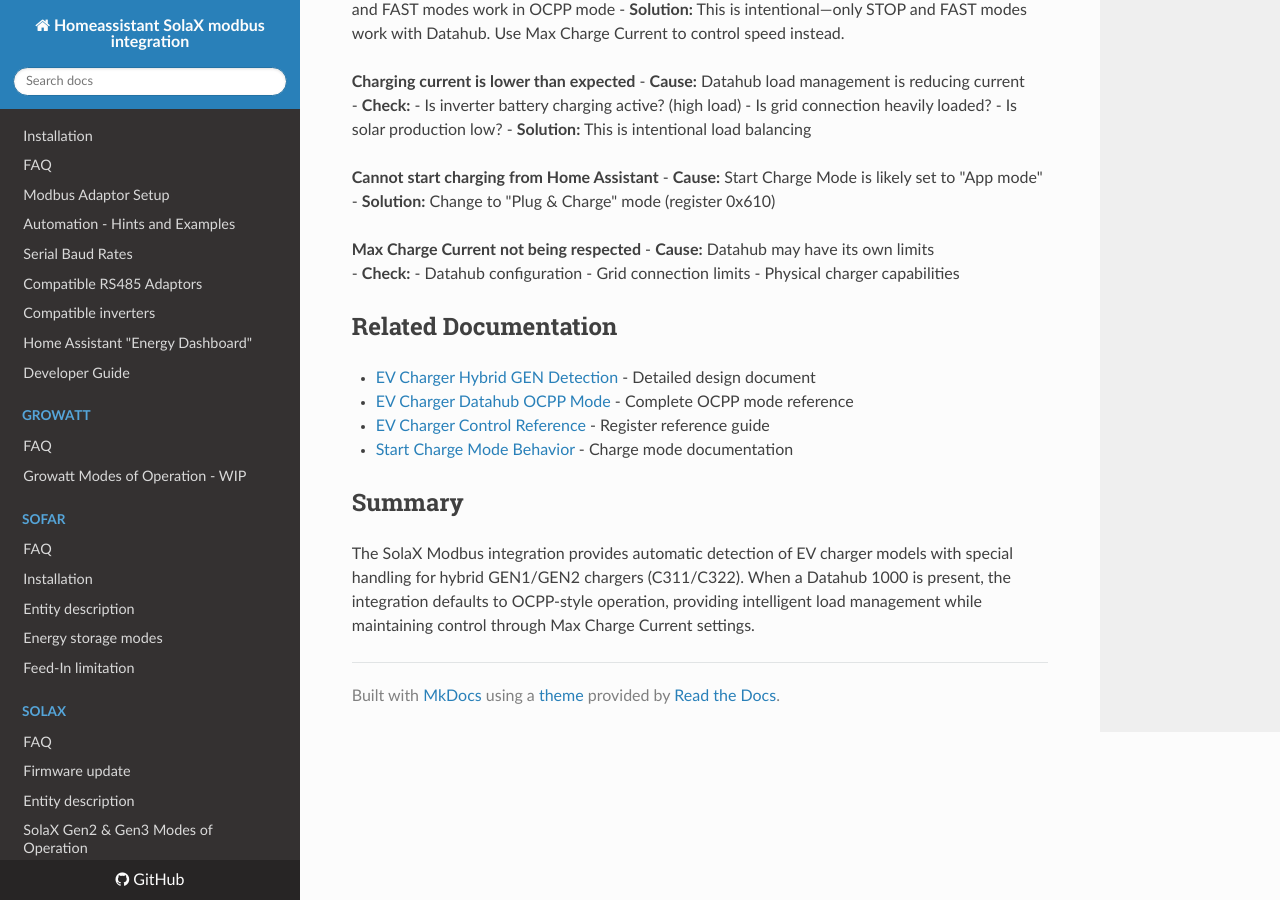
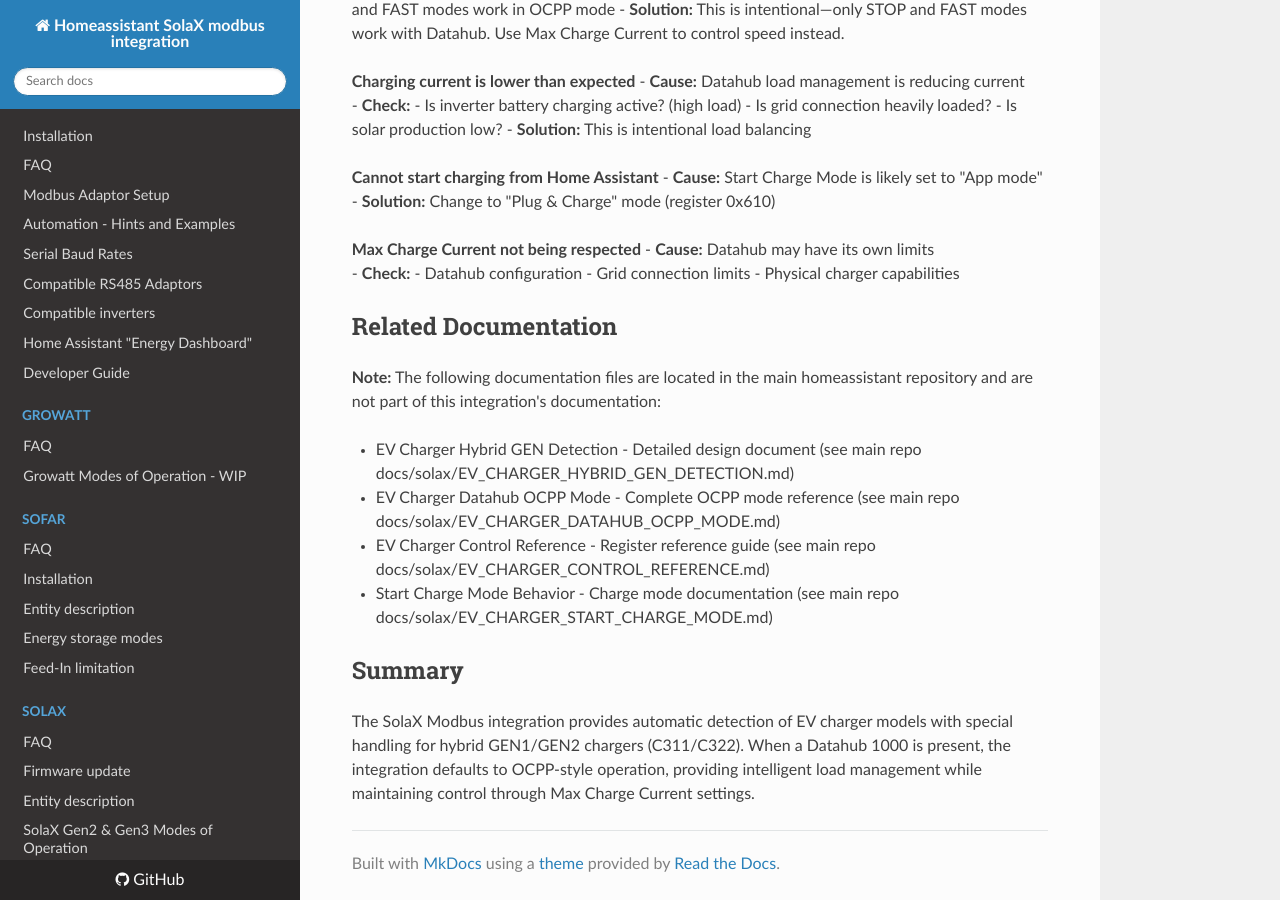
Before and after one commit to wills106/homeassistant-solax-modbus, an MkDocs documentation site: the page built from docs/solax-ev-charger-operation.md, in a window 1280 px wide and 900 px high, scrolled down 7110 px. Built offline with MkDocs 1.6.1, drawn with Linux system fonts in a browser that asks for light colours; nearby versions of some CDN libraries.

Commit message:
Fix broken documentation links for Read the Docs build
Replace broken relative links to external docs with descriptive text.
The referenced files are in the main homeassistant repo, not in this
integration's documentation, so links cannot be resolved by Read the Docs.

```diff
--- a/docs/solax-ev-charger-operation.md
+++ b/docs/solax-ev-charger-operation.md
@@ -370,10 +370,12 @@
 
 ## Related Documentation
 
-- [EV Charger Hybrid GEN Detection](../../../docs/solax/EV_CHARGER_HYBRID_GEN_DETECTION.md) - Detailed design document
-- [EV Charger Datahub OCPP Mode](../../../docs/solax/EV_CHARGER_DATAHUB_OCPP_MODE.md) - Complete OCPP mode reference
-- [EV Charger Control Reference](../../../docs/solax/EV_CHARGER_CONTROL_REFERENCE.md) - Register reference guide
-- [Start Charge Mode Behavior](../../../docs/solax/EV_CHARGER_START_CHARGE_MODE.md) - Charge mode documentation
+**Note:** The following documentation files are located in the main homeassistant repository and are not part of this integration's documentation:
+
+- EV Charger Hybrid GEN Detection - Detailed design document (see main repo docs/solax/EV_CHARGER_HYBRID_GEN_DETECTION.md)
+- EV Charger Datahub OCPP Mode - Complete OCPP mode reference (see main repo docs/solax/EV_CHARGER_DATAHUB_OCPP_MODE.md)
+- EV Charger Control Reference - Register reference guide (see main repo docs/solax/EV_CHARGER_CONTROL_REFERENCE.md)
+- Start Charge Mode Behavior - Charge mode documentation (see main repo docs/solax/EV_CHARGER_START_CHARGE_MODE.md)
 
 ## Summary
 
```
